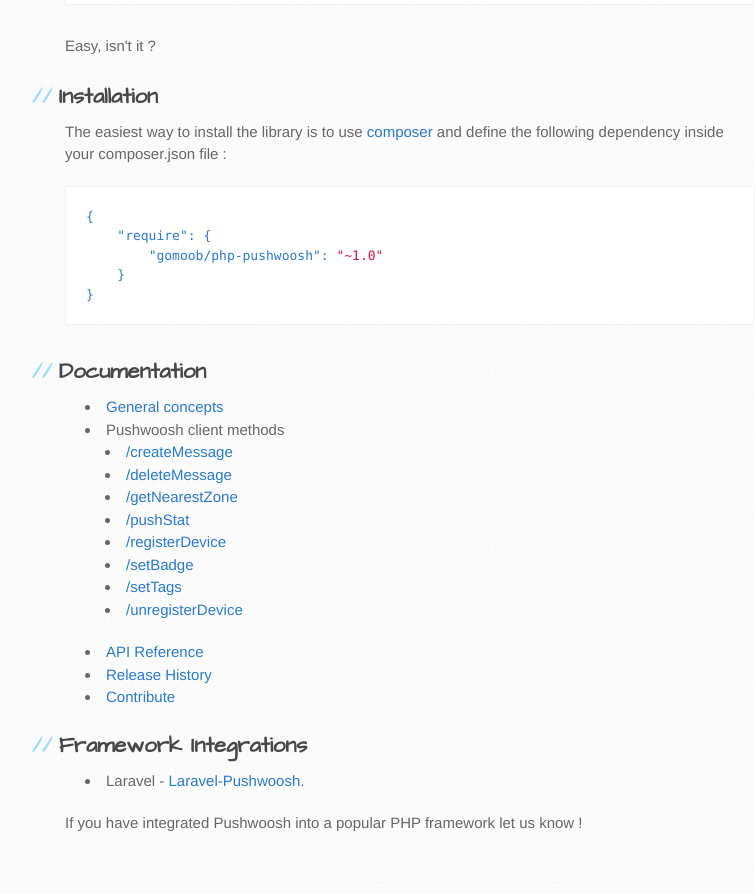
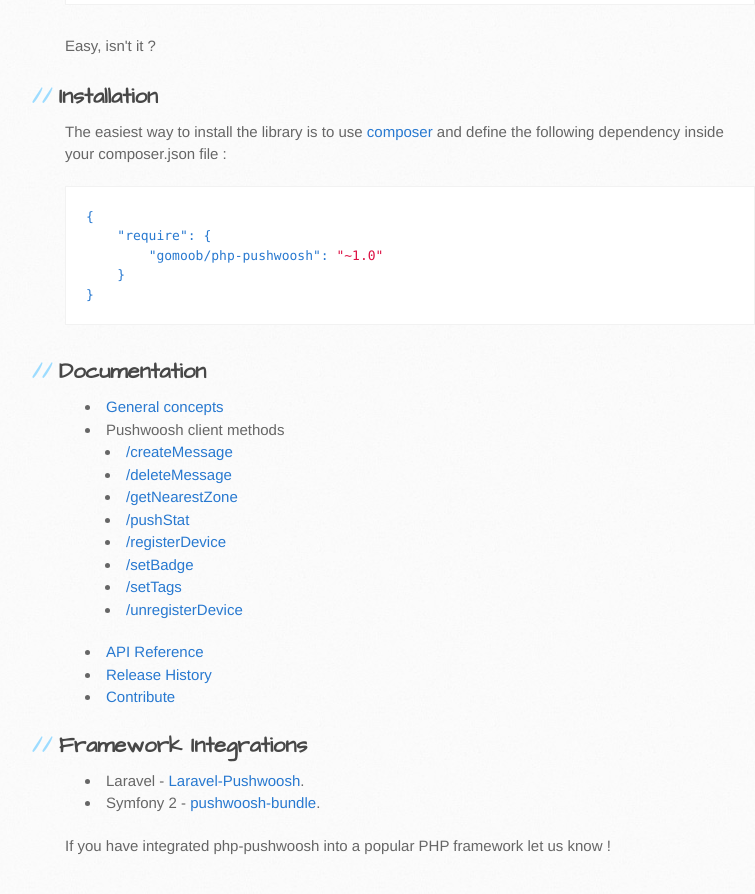
Before and after one commit to gomoob/php-pushwoosh, a Jekyll site: the page built from index.html, in a window 1280 px wide and 900 px high, scrolled down 800 px. Shown: the top 894 px of the window, without its empty margins (105-860 px from the left). Built offline with Jekyll 4.4.1, drawn with Linux system fonts in a browser that asks for light colours.

Commit message:
Add a link to https://github.com/Prezent/pushwoosh-bundle in the documentation.

```diff
--- a/index.html
+++ b/index.html
@@ -105,6 +105,7 @@
 <h2>Framework Integrations</h2>
 <ul>
     <li>Laravel - <a href="https://github.com/schimpanz/Laravel-Pushwoosh">Laravel-Pushwoosh</a>.</li>
+    <li>Symfony 2 - <a href="https://github.com/Prezent/pushwoosh-bundle">pushwoosh-bundle</a>.</li>
 </ul>
 
-<p>If you have integrated Pushwoosh into a popular PHP framework let us know !</p>
+<p>If you have integrated php-pushwoosh into a popular PHP framework let us know !</p>
```
